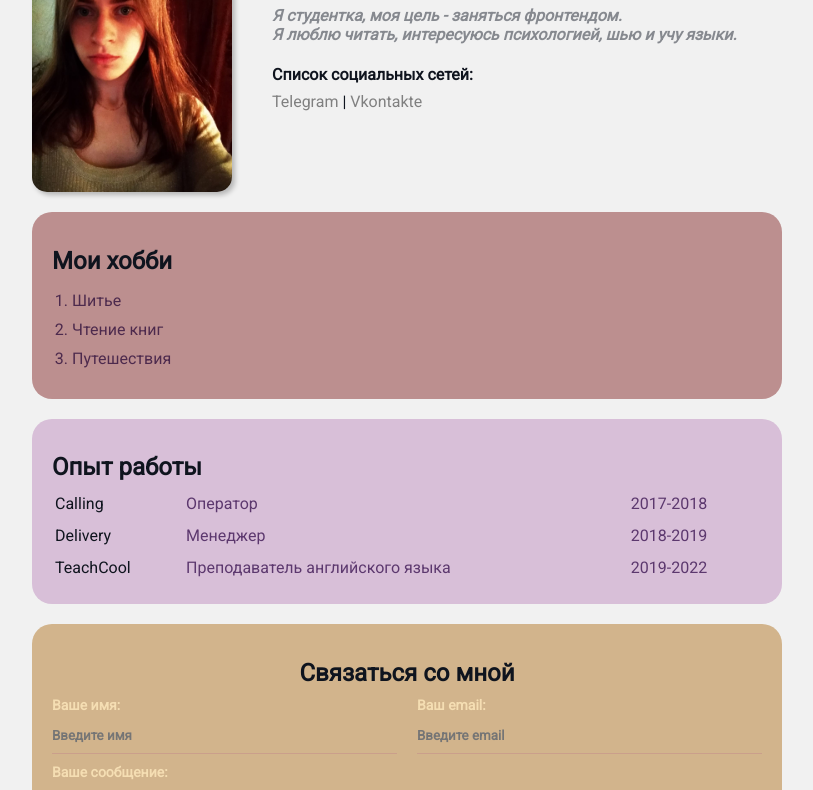
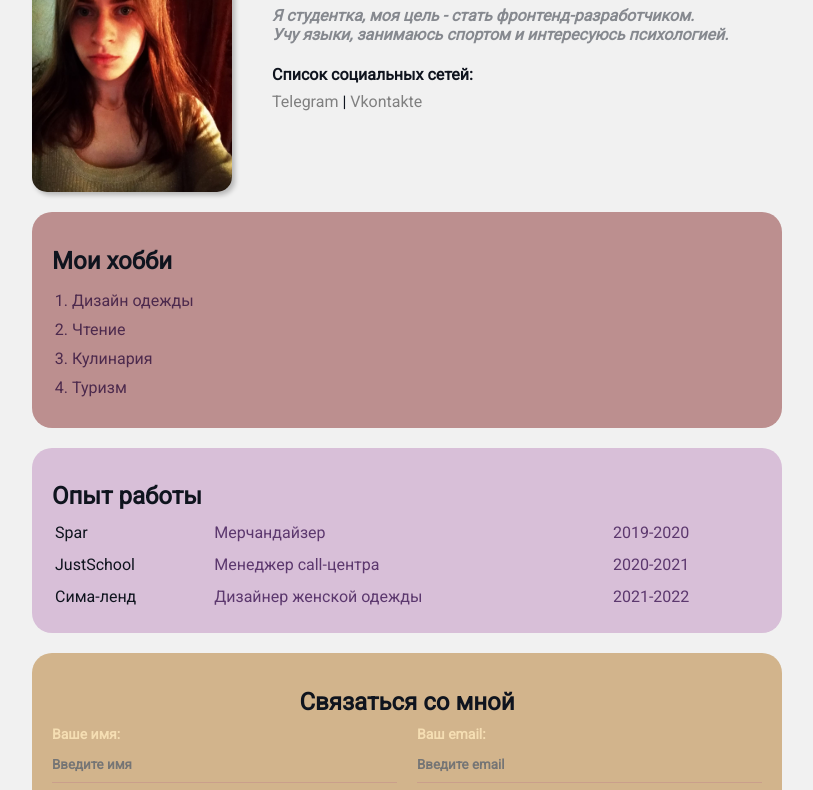
Before and after one commit to Anastasia9751/resume, a plain HTML site: page index.html in a window 1280 px wide. Shown: the part 113-903 px from the top of the page, without its empty margins (233-1046 px from the left). Drawn offline with Linux system fonts and the light colour scheme.

Commit message:
Add style

```diff
--- a/index.html
+++ b/index.html
@@ -14,9 +14,9 @@
   <div class="info">
     <img src="avatar.jpg" alt="Анастасия" class="avatar">
     <div class="info-text">
-    <h1>Анастасия</h1>
-    <p>Я <strong>студентка</strong>, моя цель - заняться <strong>фронтендом</strong>.</p>
-    <p>Я люблю <em>читать</em>, интересуюсь <em>психологией</em>, <em>шью</em> и <em>учу языки</em>.</p>
+    <h1>Анастасия Орбан</h1>
+    <p>Я <strong>студентка</strong>, моя цель - стать <strong>фронтенд-разработчиком</strong>.</p>
+    <p><em>Учу языки</em>, <em>занимаюсь спортом</em> и интересуюсь <em>психологией</em>.</p>
     <h4><strong>Список социальных сетей:</strong></h4>
     <a href="https://t.me/Hrflyi" target="_blank">Telegram</a>
     |
@@ -26,9 +26,10 @@
     <div class="card bg-1">
      <h2>Мои хобби</h2>
       <ol class="list">
-        <li>Шитье</li>
-        <li>Чтение книг</li>
-        <li>Путешествия</li>
+        <li>Дизайн одежды</li>
+        <li>Чтение</li>
+        <li>Кулинария</li>
+        <li>Туризм</li>
       </ol>
     </div>
     <div class="card bg-2">
@@ -43,19 +44,19 @@
         </thead> -->
         <tbody>
             <tr>
-                <td>Calling</td>
-                <td>Оператор</td>
-                <td>2017-2018</td>
+                <td>Spar</td>
+                <td>Мерчандайзер</td>
+                <td>2019-2020</td>
             </tr>
             <tr>
-                <td>Delivery</td>
-                <td>Менеджер</td>
-                <td>2018-2019</td>
+                <td>JustSchool</td>
+                <td>Менеджер call-центра</td>
+                <td>2020-2021</td>
             </tr>
             <tr>
-                <td>TeachCool</td>
-                <td>Преподаватель английского языка</td>
-                <td>2019-2022</td>
+                <td>Сима-ленд</td>
+                <td>Дизайнер женской одежды</td>
+                <td>2021-2022</td>
             </tr>
         </tbody>
       </table>
```
